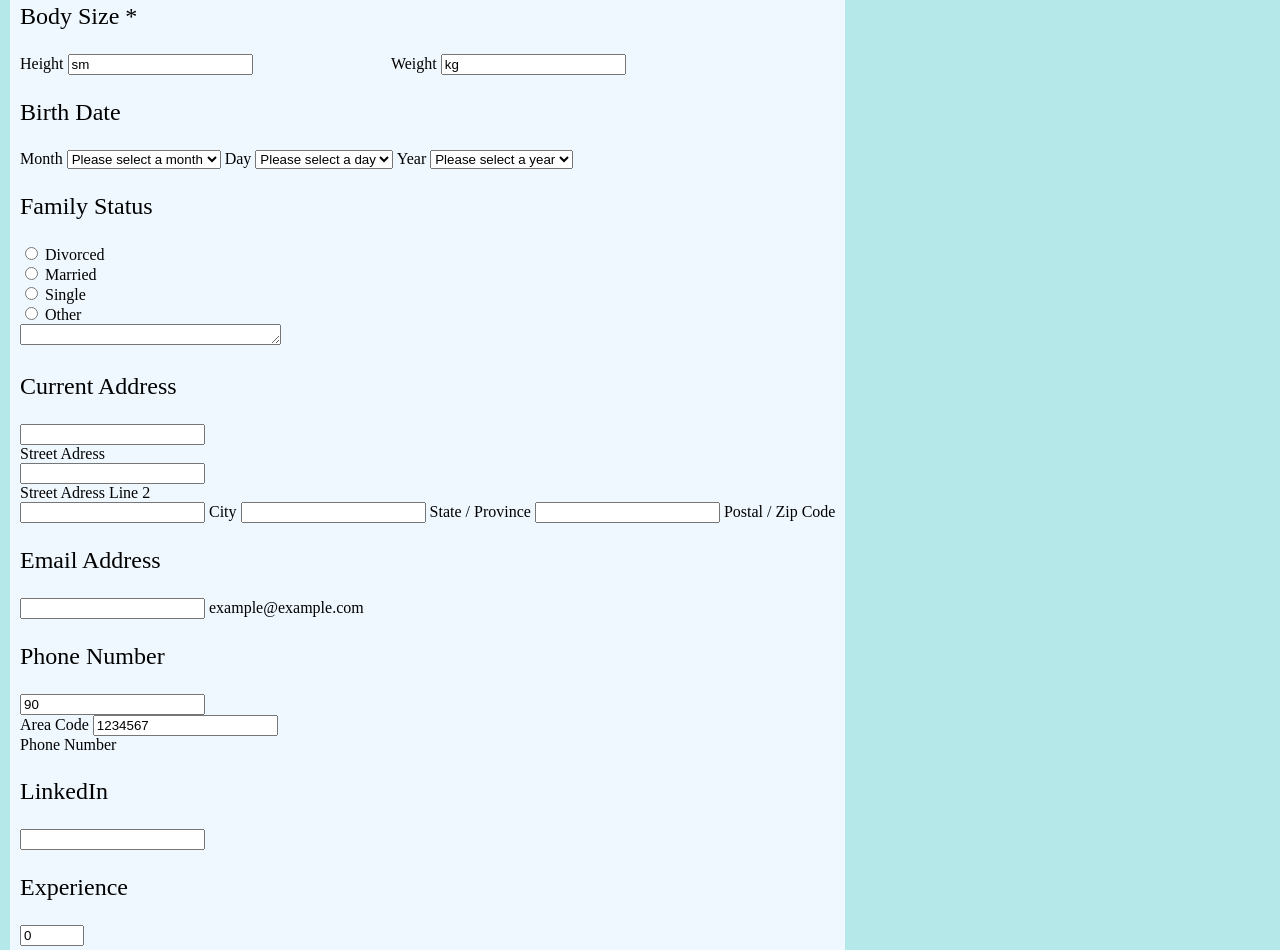
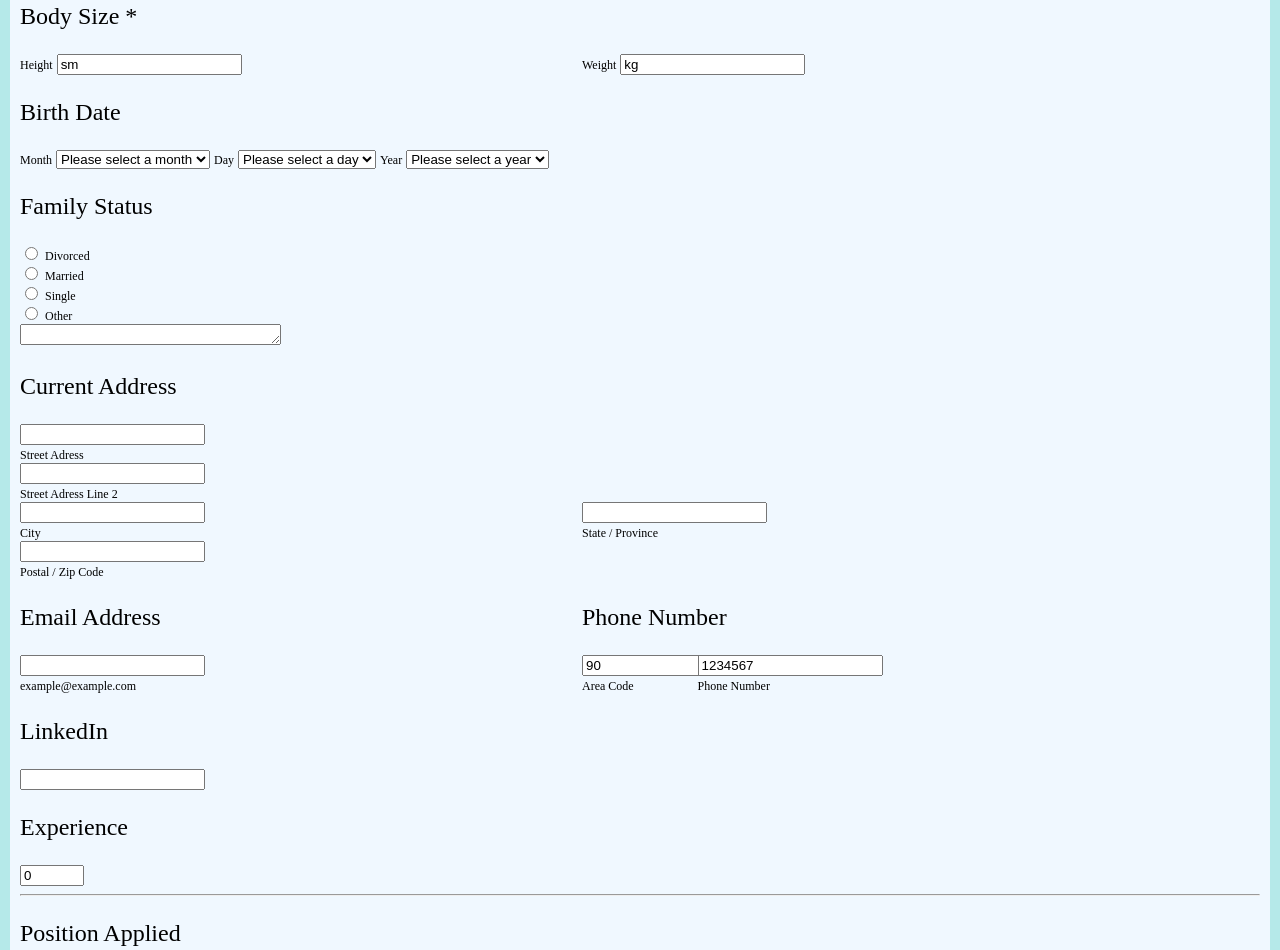
Before and after one commit to Shokhrukh-B/Job-Application-form, a plain HTML site: page index.html in a window 1280 px wide. Shown: the part 300-1250 px from the top of the page. Drawn offline with Linux system fonts and the light colour scheme.

Commit message:
Update
Update adress blokcs

```diff
--- a/index.html
+++ b/index.html
@@ -271,38 +271,43 @@
                 <input type="text" name="adress" id="adress"> <br>
                 <label for="adress">Street Adress Line 2</label> <br>
                 <div>
-                    <span>
-                        <input type="text" name="adress" id="adress">
+                    <div class="city">
+                        <input type="text" name="adress" id="adress"><br>
                         <label for="adress">City</label>
-                    </span>
-                    <span>
-                        <input type="text" name="adress" id="adress">
+                    </div>
+                    <div class="state">
+                        <input type="text" name="adress" id="adress"><br>
                         <label for="adress">State / Province</label>
-                    </span>
-                    <span>
-                        <input type="text" name="adress" id="zip_code">
+                    </div>
+                    <div class="zip_code">
+                        <input type="text" name="adress" id="zip_code"><br>
                         <label for="adress">Postal / Zip Code</label>
-                    </span>
+                    </div>
                 </div>
 
             </div>
        </div>
 
        <div>
-             <div>
+             <div class="email">
                 <p>
                     Email Address
                 </p>
-                <input type="email" name="email" id="email">
+                <input type="email" name="email" id="email"><br>
                 <label for="email">example@example.com</label>
             </div>
 
-            <div>
+            <div class="phone">
                 <p>Phone Number</p>
-                <input type="text" name="are_code" id="phone_number" value="90"><br>
-                <label for="are_code">Area Code</label>
-                <input type="text" name="phone_number" id="phone_number" value="1234567"><br>
-                <label for="phone_number">Phone Number</label>
+                <div class="area_code">
+                    <input type="text" name="area_code" id="phone_number" value="90"><br>
+                    <label for="area_code">Area Code</label>
+                </div>
+                <div class="phone_number">
+                    <input type="text" name="phone_number" id="phone_number" value="1234567"><br>
+                    <label for="phone_number">Phone Number</label>
+                </div>
+
             </div>
 
             <div>
--- a/styless.css
+++ b/styless.css
@@ -1,7 +1,6 @@
 .html{
     background-color: rgb(181, 233, 233);
     font-size: ans-serif;
-    display: flex;
 }
 
 .body{
@@ -35,3 +34,26 @@ p{
     display: inline-block;
     width: 45%;
 }
+
+.city, .state, .phone, .email{
+    display: inline-block;
+    width: 45%;
+}
+
+.zip_code{
+    display: block;
+    width: 100%;
+}
+
+.area_code{
+    display: inline-block;
+    width: 20%;
+}
+
+.phone_number{
+    display: inline-block;
+    width: 30%;
+}
+label{
+    font-size: 12px;
+}
```
